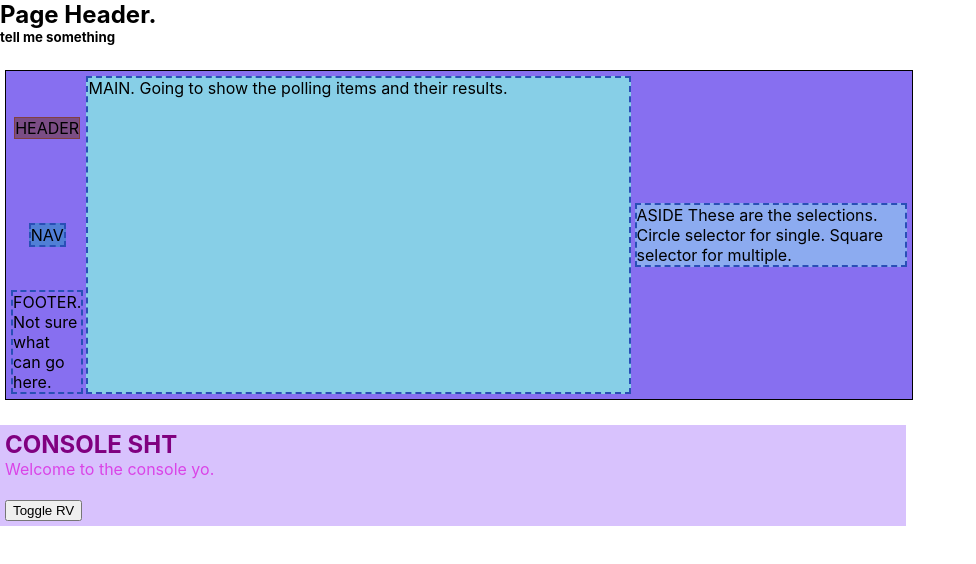
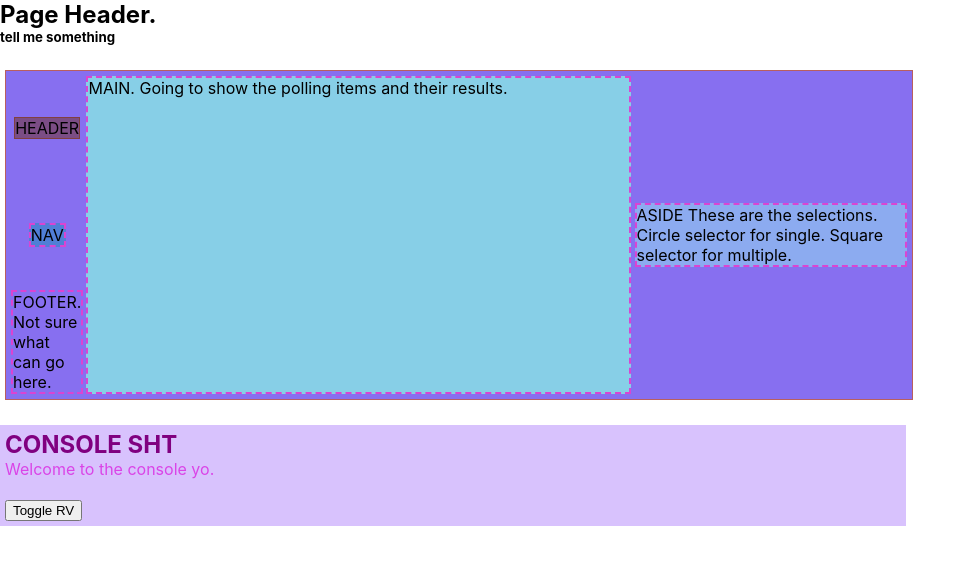
Before and after one commit to el7/Pollingo, a React (Create React App) app in the folder pollingo/: page / in a window 1280 px wide. Shown: the top 564 px of the page, without its empty margins (0-976 px from the left). Built offline with nearby package versions, Linux system fonts and the light colour scheme.

Commit message:
adding gulp

```diff
--- a/pollingo/src/PollBox.css
+++ b/pollingo/src/PollBox.css
@@ -1,5 +1,5 @@
 .pollbox-1 {
-  border: 1px solid black;
+  border: 1px solid #b95f5f;
   margin: 25px 5px 25px 5px;
   padding: 5px;
   width: 95%;
@@ -62,7 +62,7 @@
   -ms-grid-column: 1;
   grid-area: nav;
   background-color: #507fd6;
-  border: 2px dashed #294fb6;
+  border: 2px dashed #da44d2;
   margin: auto;
 }
 
@@ -72,7 +72,7 @@
   -ms-grid-column: 2;
   grid-area: main;
   background-color: #87cfe7;
-  border: 2px dashed #294fb6;
+  border: 2px dashed #da44d2;
 }
 
 .pollbox-1 aside {
@@ -81,7 +81,7 @@
   -ms-grid-column: 3;
   grid-area: aside;
   background-color: #8cabf0;
-  border: 2px dashed #294fb6;
+  border: 2px dashed #da44d2;
   margin: auto;
 }
 
@@ -90,7 +90,7 @@
   -ms-grid-column: 1;
   grid-area: footer;
   background-color: #876ff0;
-  border: 2px dashed #294fb6;
+  border: 2px dashed #da44d2;
   margin: auto;
 }
 /*# sourceMappingURL=PollBox.css.map */
--- a/pollingo/src/scss/PollBox.scss
+++ b/pollingo/src/scss/PollBox.scss
@@ -35,7 +35,7 @@
     }
 
     // view size small 1/6
-    border: 1px solid black;
+    border: 1px solid rgb(185, 95, 95);
     margin: 25px 5px 25px 5px;
     padding: 5px;
     width: 95%;
--- a/pollingo/src/util_variables.scss
+++ b/pollingo/src/scss/util_variables.scss
@@ -17,6 +17,6 @@ $colors:(
 
 $sizes: (
     pb-border-1: 1px solid rgb(129, 64, 64),
-    pb-border-2: 2px dashed rgb(41, 79, 182),
+    pb-border-2: 2px dashed rgb(223, 203, 31),
     pb-border-3: 3px solid pink
 );
```
Also changed, not shown: 1 other file (tests, documents, lock files or other folders).
